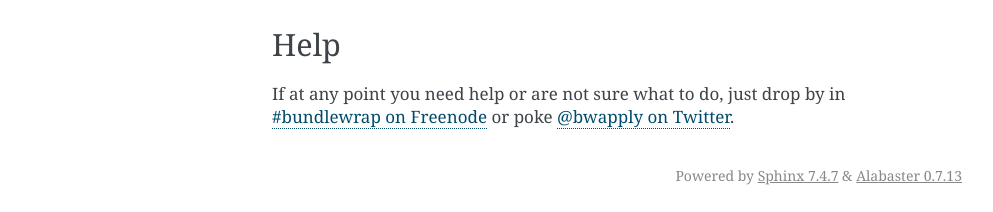
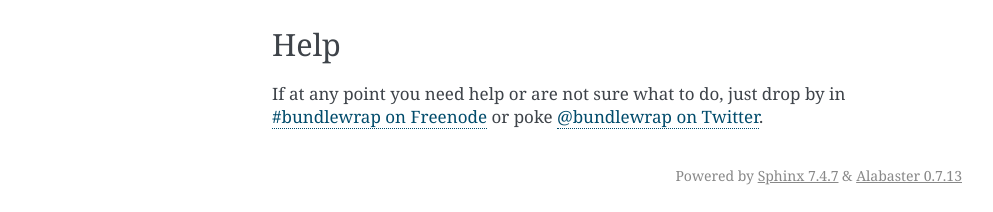
Before and after one commit to bundlewrap/bundlewrap, a Sphinx documentation site: the page built from doc/dev_contrib.rst, in a window 1280 px wide. Shown: the part 1127-1339 px from the top of the page, without its empty margins (148-1141 px from the left). Built offline with Sphinx 7.4.7, drawn with Linux system fonts in a browser that asks for light colours; the version number is read from the project's files by our own code.

Commit message:
update Twitter account

```diff
--- a/doc/dev_contrib.rst
+++ b/doc/dev_contrib.rst
@@ -40,7 +40,7 @@
 Help
 ####
 
-If at any point you need help or are not sure what to do, just drop by in `#bundlewrap on Freenode <irc://chat.freenode.net/bundlewrap>`_ or poke `@bwapply on Twitter <https://twitter.com/bwapply>`_.
+If at any point you need help or are not sure what to do, just drop by in `#bundlewrap on Freenode <irc://chat.freenode.net/bundlewrap>`_ or poke `@bundlewrap on Twitter <https://twitter.com/bundlewrap>`_.
 
 
 .. raw:: html
--- a/doc/quickstart.rst
+++ b/doc/quickstart.rst
@@ -154,6 +154,6 @@
 * ...especially what types of items you can add to your :doc:`bundles <bundles>`
 * familiarize yourself with `the Mako template language <http://www.makotemplates.org/>`_
 * explore the :doc:`command line interface <cli>`
-* follow `@bwapply <https://twitter.com/bwapply>`_ on Twitter
+* follow `@bundlewrap <https://twitter.com/bundlewrap>`_ on Twitter
 
 Have fun! If you have any questions, feel free to drop by `on IRC <irc://chat.freenode.net/bundlewrap>`_.
```
